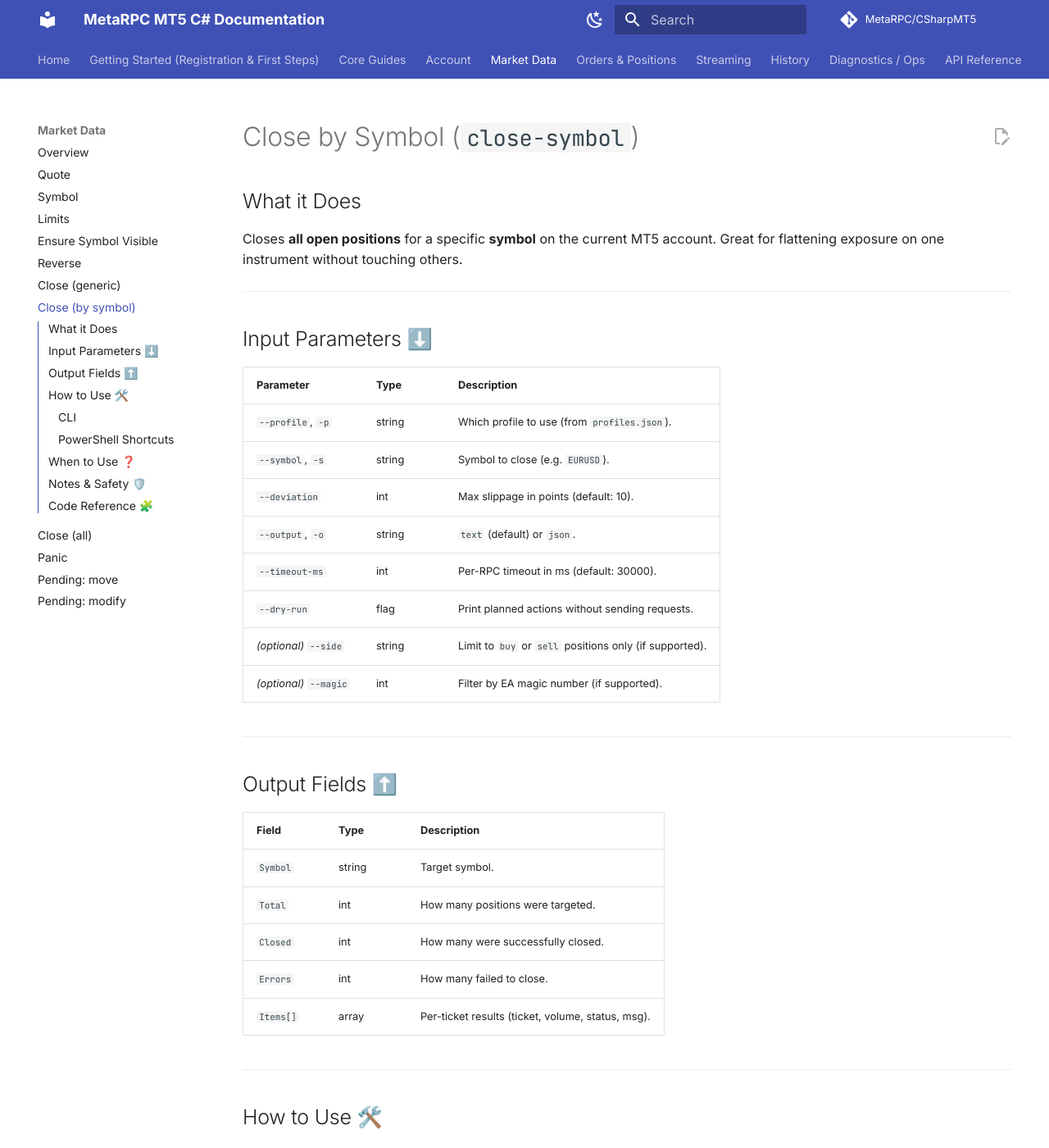
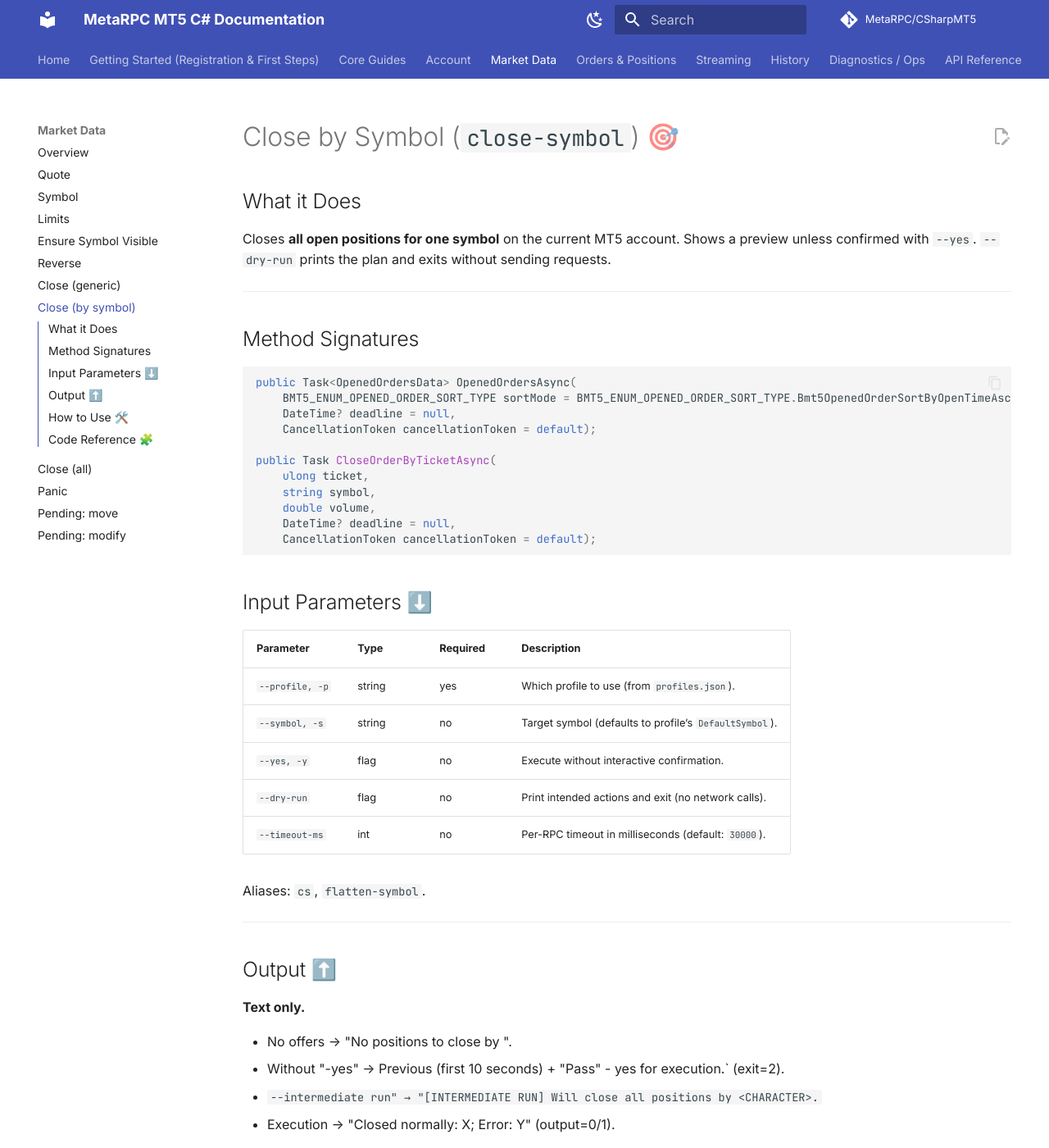
Before and after one commit to MetaRPC/CSharpMT5, an MkDocs documentation site: the page built from docs/Market_Data/Close-symbol.md, in a window 1280 px wide and 1400 px high. Shown: the whole window at 82% size. Built offline with MkDocs 1.6.1 and Material for MkDocs 9.7.7, drawn with Linux system fonts in a browser that asks for light colours; comment, search, counter and statistics services are not loaded; some of the changed text lies outside the part shown.

Commit message:
Update Close-symbol.md

````diff
--- a/docs/Market_Data/Close-symbol.md
+++ b/docs/Market_Data/Close-symbol.md
@@ -1,108 +1,75 @@
-# Close by Symbol (`close-symbol`)
+# Close by Symbol (`close-symbol`) 🎯
 
 ## What it Does
 
-Closes **all open positions** for a specific **symbol** on the current MT5 account.
-Great for flattening exposure on one instrument without touching others.
+Closes **all open positions for one symbol** on the current MT5 account. Shows a preview unless confirmed with `--yes`. `--dry-run` prints the plan and exits without sending requests.
+
+---
+## Method Signatures
+
+```csharp
+public Task<OpenedOrdersData> OpenedOrdersAsync(
+    BMT5_ENUM_OPENED_ORDER_SORT_TYPE sortMode = BMT5_ENUM_OPENED_ORDER_SORT_TYPE.Bmt5OpenedOrderSortByOpenTimeAsc,
+    DateTime? deadline = null,
+    CancellationToken cancellationToken = default);
+
+public Task CloseOrderByTicketAsync(
+    ulong ticket,
+    string symbol,
+    double volume,
+    DateTime? deadline = null,
+    CancellationToken cancellationToken = default);
+```
+
+## Input Parameters ⬇️
+
+| Parameter       | Type   | Required | Description                                            |
+| --------------- | ------ | -------- | ------------------------------------------------------ |
+| `--profile, -p` | string | yes      | Which profile to use (from `profiles.json`).           |
+| `--symbol, -s`  | string | no       | Target symbol (defaults to profile’s `DefaultSymbol`). |
+| `--yes, -y`     | flag   | no       | Execute without interactive confirmation.              |
+| `--dry-run`     | flag   | no       | Print intended actions and exit (no network calls).    |
+| `--timeout-ms`  | int    | no       | Per-RPC timeout in milliseconds (default: `30000`).    |
+
+Aliases: `cs`, `flatten-symbol`.
 
 ---
 
-## Input Parameters ⬇️
+## Output ⬆️
 
-| Parameter              | Type   | Description                                             |
-| ---------------------- | ------ | ------------------------------------------------------- |
-| `--profile`, `-p`      | string | Which profile to use (from `profiles.json`).            |
-| `--symbol`, `-s`       | string | Symbol to close (e.g. `EURUSD`).                        |
-| `--deviation`          | int    | Max slippage in points (default: 10).                   |
-| `--output`, `-o`       | string | `text` (default) or `json`.                             |
-| `--timeout-ms`         | int    | Per-RPC timeout in ms (default: 30000).                 |
-| `--dry-run`            | flag   | Print planned actions without sending requests.         |
-| *(optional)* `--side`  | string | Limit to `buy` or `sell` positions only (if supported). |
-| *(optional)* `--magic` | int    | Filter by EA magic number (if supported).               |
+**Text only.**
 
----
-
-## Output Fields ⬆️
-
-| Field     | Type   | Description                                       |
-| --------- | ------ | ------------------------------------------------- |
-| `Symbol`  | string | Target symbol.                                    |
-| `Total`   | int    | How many positions were targeted.                 |
-| `Closed`  | int    | How many were successfully closed.                |
-| `Errors`  | int    | How many failed to close.                         |
-| `Items[]` | array  | Per-ticket results (ticket, volume, status, msg). |
+* No offers → "No positions to close by <SYMBOL>".
+* Without "-yes" → Previous (first 10 seconds) + "Pass" - yes for execution.` (exit=2).
+* `--intermediate run" → "[INTERMEDIATE RUN] Will close all positions by <CHARACTER>.`
+* Execution → "Closed normally: X; Error: Y" (output=0/1).
 
 ---
 
 ## How to Use 🛠️
 
-### CLI
-
 ```powershell
-# Close all EURUSD positions
+# Preview
 dotnet run -- close-symbol -p demo -s EURUSD
 
-# Preview only, JSON
-dotnet run -- close-symbol -p demo -s EURUSD --dry-run -o json --timeout-ms 60000
+# Execute
+dotnet run -- close-symbol -p demo -s EURUSD --yes
+
+# Dry-run
+dotnet run -- close-symbol -p demo -s EURUSD --dry-run
 ```
-
-### PowerShell Shortcuts
-
-```powershell
-. .\ps\shortcasts.ps1
-use-pf demo
-close-symbol -s EURUSD
-```
-
----
-
-## When to Use ❓
-
-* Flatten risk on a single instrument quickly.
-* End-of-session cleanup per symbol.
-* Strategy rollovers where only one market needs to be cleared.
-
----
-
-## Notes & Safety 🛡️
-
-* Consider the default `deviation` used for close requests.
-* If the market is closed or trading is disabled for the symbol, items will be reported under `Errors`.
-* `--dry-run` is safe: it logs the intended actions without sending orders.
 
 ---
 
 ## Code Reference 🧩
 
 ```csharp
-var closeSymbol = new Command("close-symbol", "Close ALL open positions for a given symbol");
-closeSymbol.AddAlias("cs");
-closeSymbol.AddAlias("flatten-symbol");
+// Preview / dry-run
+Console.WriteLine($"[DRY-RUN] Would close all positions for {symbol}.");
 
-closeSymbol.AddOption(profileOpt);
-closeSymbol.AddOption(symbolOpt);
-// reuse the global confirmation flag from close-all (caYesOpt)
-closeSymbol.AddOption(caYesOpt);
+// Fetch open positions
+var opened = await _mt5Account.OpenedOrdersAsync();
 
-closeSymbol.SetHandler(async (string profile, string? symbol, bool yes, int timeoutMs, bool dryRun) =>
-{
-    Validators.EnsureProfile(profile);
-
-    // Default to profile's default symbol if not provided
-    var s = Validators.EnsureSymbol(symbol ?? GetOptions().DefaultSymbol);
-    _selectedProfile = profile;
-
-    using (UseOpTimeout(timeoutMs))
-    using (_logger.BeginScope("Cmd:CLOSE-SYMBOL Profile:{Profile}", profile))
-    using (_logger.BeginScope("Symbol:{Symbol}", s))
-    {
-        try
-        {
-            if (dryRun)
-            {
-                Console.WriteLine($"[DRY-RUN] Would close all positions for {s}.");
-                return;
-            }
-
-            await ConnectAsync();
+// Close by ticket
+await _mt5Account.CloseOrderByTicketAsync(ticket, symbol, volume);
 ```
````
